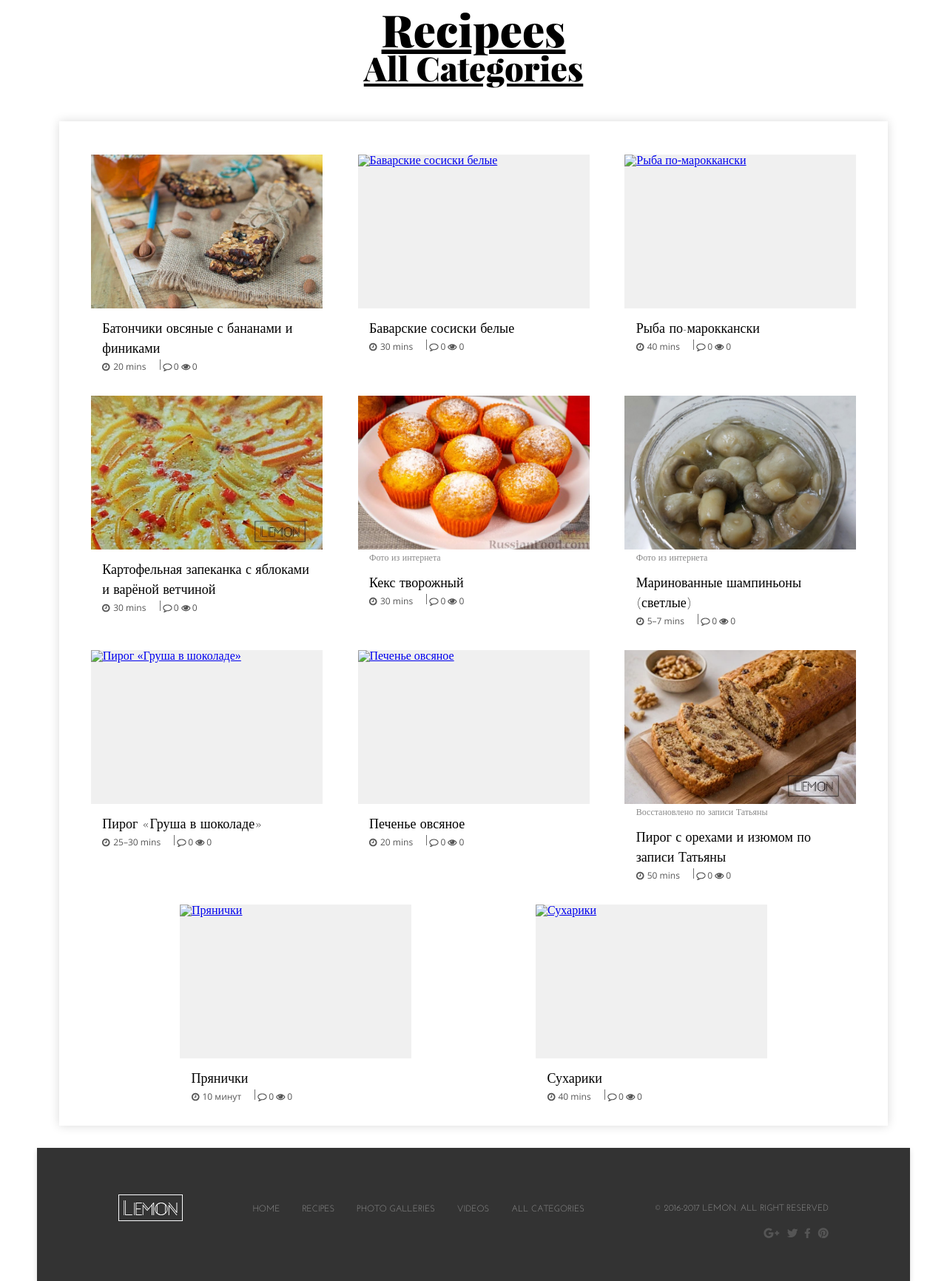
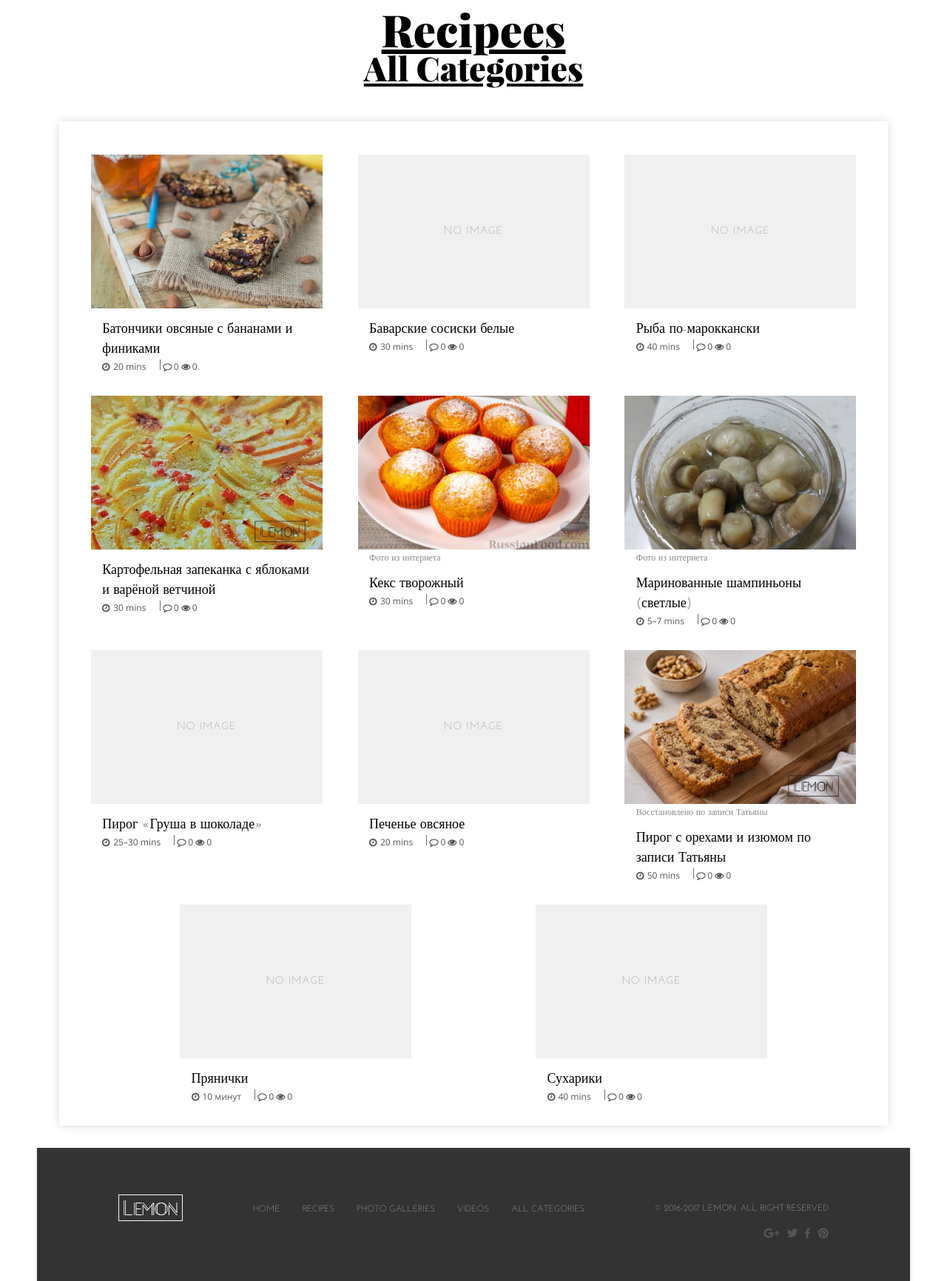
Before and after one commit to Mihail51/Lemon, a PHP site: page /html/recipees.php in a window 1280 px wide. Shown: the part 206-1938 px from the top of the page at 74% size. Run offline with PHP 8.4, Linux system fonts and the light colour scheme.

Commit message:
Add sources link and improve empty recipe cards

```diff
--- a/css/recipees.css
+++ b/css/recipees.css
@@ -75,8 +75,20 @@
 .recipees figure figcaption .icon p:last-child {
 	background: url(../img/Icon/View_Icon.png) no-repeat left center;
 }
-.recipees-foto--empty{
+.recipees figure > a {
+  display: block;
+  text-decoration: none;
+}
+.recipees figure .recipees-foto--empty {
+  display: flex;
+  box-sizing: border-box;
+  align-items: center;
+  justify-content: center;
   background: #f0f0f0;
+  color: #888888;
+  font-family: JosefinSans-Light;
+  font-size: 14px;
+  letter-spacing: 1px;
 }
 
 .recipees-source{
--- a/templates/recipe-card.php
+++ b/templates/recipe-card.php
@@ -62,10 +62,12 @@ if (!empty($image)) {
 
     <?php else: ?>
 
-      <img
+      <div
         class="recipees-foto recipees-foto--empty"
-        src=""
-        alt="<?= htmlspecialchars($title, ENT_QUOTES, 'UTF-8') ?>">
+        role="img"
+        aria-label="No image">
+        NO IMAGE
+      </div>
 
     <?php endif; ?>
 
```
